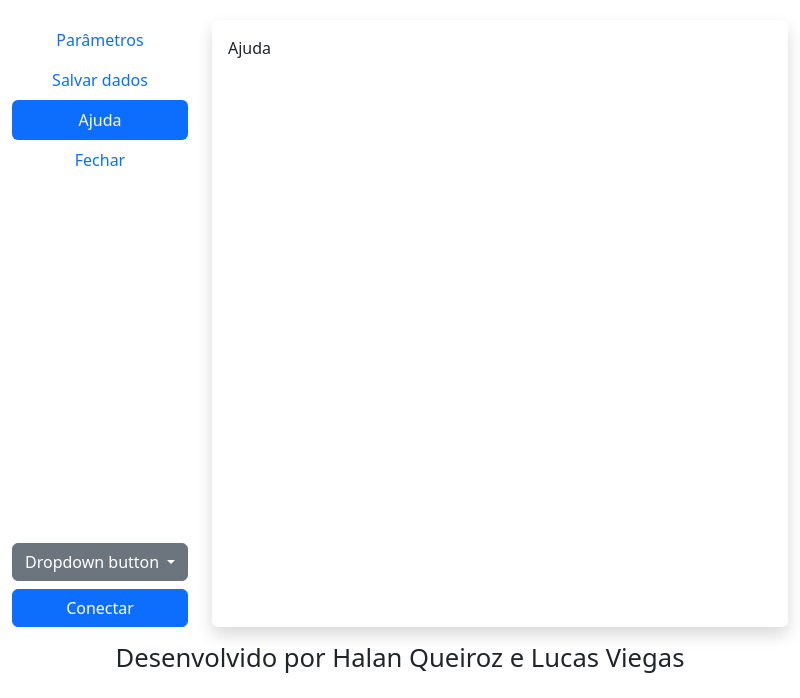
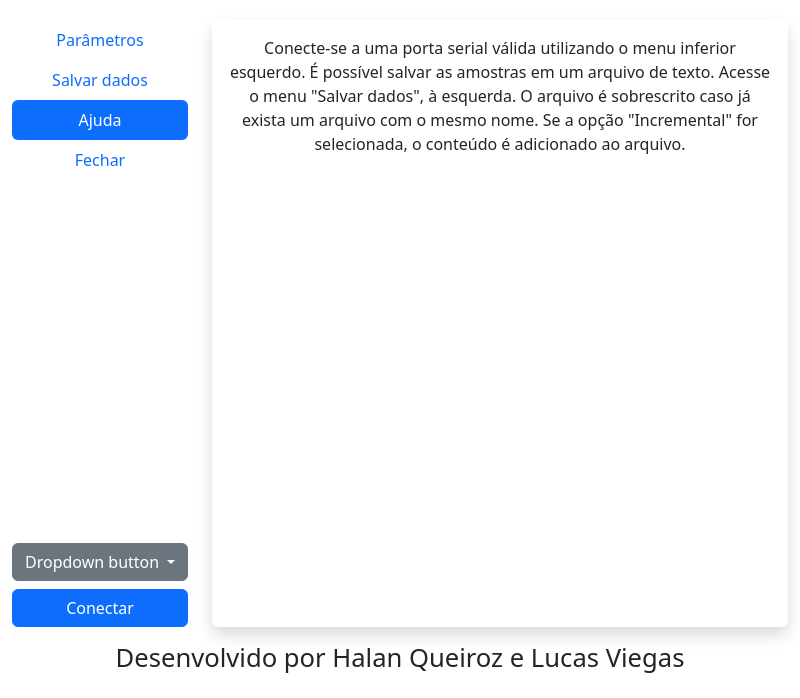
Before and after one commit to lucas-inacio/SEI_projeto2, an Electron app: page index.html in a window 800 px wide. Both pictures are taken after a click on the tab "Ajuda". Shown: the part 102-800 px from the top of the page. Drawn offline with Linux system fonts and the light colour scheme; no server answers.

Commit message:
Incluído texto de ajuda

```diff
--- a/index.html
+++ b/index.html
@@ -54,8 +54,10 @@
               <button id="salvarDados" class="btn btn-primary" type="submit">Salvar</button>
             </form>
           </div>
-          <div tabindex="0" role="tabpanel" id="ajuda" aria-labelledby="ajuda-tab" class="tab-pane rounded shadow p-3 fade h-100">
-            Ajuda
+          <div tabindex="0" role="tabpanel" id="ajuda" aria-labelledby="ajuda-tab" class="tab-pane  text-center rounded shadow p-3 fade h-100">
+            Conecte-se a uma porta serial válida utilizando o menu inferior esquerdo. É possível salvar as amostras em um arquivo
+            de texto. Acesse o menu "Salvar dados", à esquerda. O arquivo é sobrescrito caso já exista um arquivo com o mesmo nome.
+            Se a opção "Incremental" for selecionada, o conteúdo é adicionado ao arquivo.
           </div>
         </div>
       </div>
```
